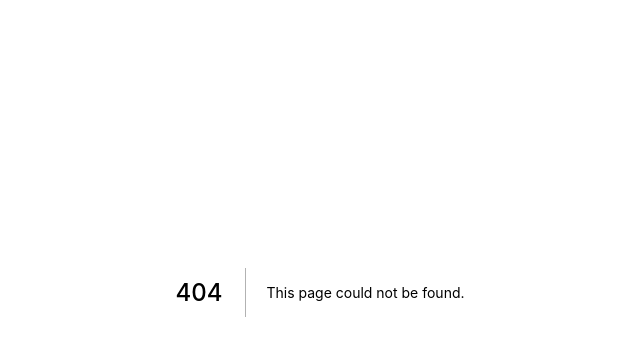
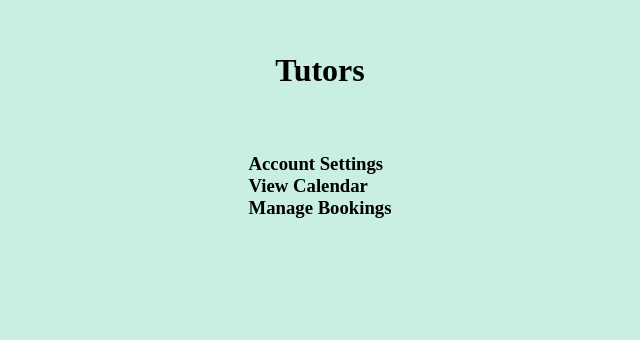
Before and after one commit to SchoolOfCode/final-project-stretch-goals, a Next.js app in the folder client/: page /components/MainDash in a window 1280 px wide. Before the commit this address had no page. Shown: the part 108-448 px from the top of the page, without its empty margins (320-960 px from the left). Built offline with nearby package versions, Linux system fonts and the light colour scheme; a web font is replaced by a local one.

Commit message:
created a tutor dashboard page, also some basic CSS touch ups

```diff
--- a/client/package.json
+++ b/client/package.json
@@ -11,9 +11,11 @@
     "@material-ui/core": "^4.9.11",
     "@material-ui/icons": "^4.9.1",
     "axios": "^0.19.2",
+    "bootstrap": "^4.4.1",
     "next": "9.3.5",
     "node-sass": "^4.13.1",
     "react": "16.13.1",
+    "react-bootstrap": "^1.0.1",
     "react-dom": "16.13.1",
     "sass": "^1.26.3"
   }
--- /dev/null
+++ b/client/pages/components/MainDash/MainDash.module.css
@@ -0,0 +1,21 @@
+.mainContainer {
+  display: grid;
+  grid-template-areas:
+    "header"
+    "links";
+  justify-items: center;
+  padding-top: 20vh;
+}
+
+.header {
+  grid-area: header;
+  display: flex;
+  text-align: center;
+}
+
+.links {
+  grid-area: links;
+  margin: 5%;
+  top: 20vh;
+  left: 50vw;
+}
--- /dev/null
+++ b/client/pages/components/MainDash/index.js
@@ -0,0 +1,22 @@
+import React from "react";
+import Link from "next/link";
+import css from "./MainDash.module.css";
+
+export default function MainDash() {
+  return (
+    <>
+      <div className={css.mainContainer}>
+        <div className={css.header}>
+          <h1>Tutors</h1>
+        </div>
+        <div className={css.links}>
+          <Link href="/tutorsettings">
+            <h3>Account Settings</h3>
+          </Link>
+          <h3>View Calendar</h3>
+          <h3>Manage Bookings</h3>
+        </div>
+      </div>
+    </>
+  );
+}
--- a/client/pages/components/TutorSettings/index.js
+++ b/client/pages/components/TutorSettings/index.js
@@ -80,7 +80,7 @@ export default function TutorSettings() {
 
   return (
     <div className={css.form}>
-      <form>
+      <form style={{ marginTop: "20vh" }}>
         {!toggleDisplay ? (
           <>
             <TutorAccountSettingsForm
--- a/client/pages/tutorpage.js
+++ /dev/null
@@ -1,6 +0,0 @@
-import React from "react";
-import TutorSettings from "./components/TutorSettings";
-
-export default function Tutorpage() {
-  return <TutorSettings />;
-}
```
Also changed, not shown: client/pages/components/NavBar/NavBar.js (+11 -2 lines), client/pages/components/NavBar/NavBar.module.css (+8 -0 lines), client/pages/tutordashboard.js (added, +13 -0 lines), client/pages/tutorsettings.js (added, +12 -0 lines), 1 other file (tests, documents, lock files or other folders).
